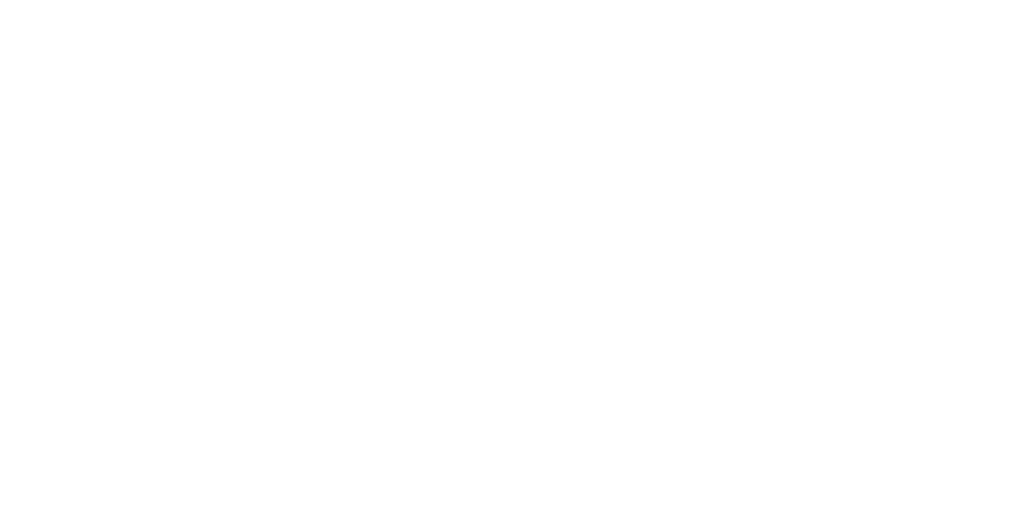
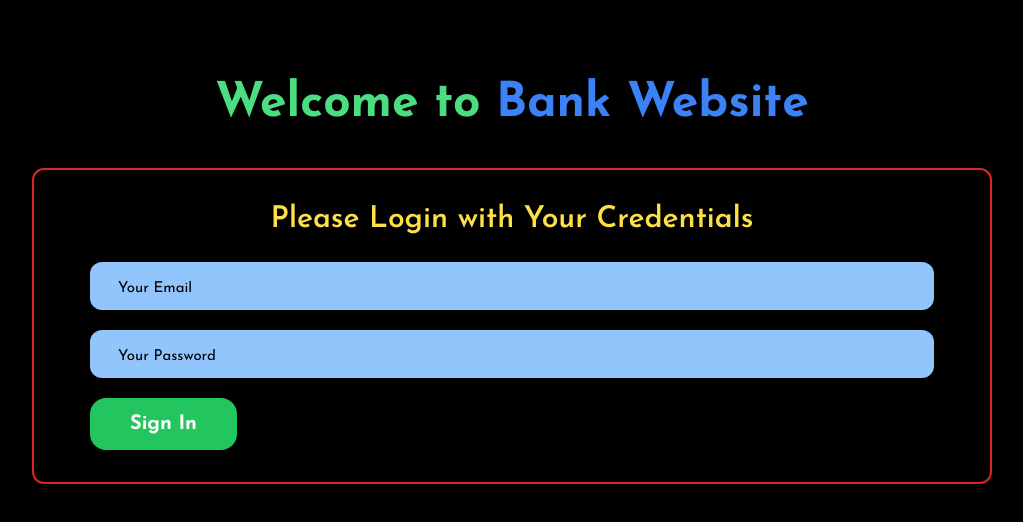
Before and after one commit to mahisurrahman/bankWebsiteUsingJSAndDOM, a plain HTML site: page index.html in a window 1280 px wide. Shown: the whole page, without its empty margins (128-1151 px from the left). Drawn offline with nearby package versions, Linux system fonts and the light colour scheme.

Commit message:
Added the Login Page

```diff
--- a/index.html
+++ b/index.html
@@ -1,16 +1,41 @@
 <!DOCTYPE html>
 <html lang="en">
+
 <head>
     <meta charset="UTF-8">
     <meta name="viewport" content="width=device-width, initial-scale=1.0">
     <title>Bank Website</title>
     <link rel="stylesheet" href="./style/style.css">
     <link rel="shortcut icon" href="./images/bankfavicon.png" type="image/x-icon">
+    <script src="https://cdn.tailwindcss.com"></script>
+    <link rel="preconnect" href="https://fonts.googleapis.com">
+    <link rel="preconnect" href="https://fonts.gstatic.com" crossorigin>
+    <link
+        href="https://fonts.googleapis.com/css2?family=Josefin+Sans:ital,wght@0,100;0,200;0,300;0,400;0,500;0,600;0,700;1,100;1,200;1,300;1,400;1,500;1,600;1,700&display=swap"
+        rel="stylesheet">
 </head>
+
 <body>
+    <header>
+        <h1 class="text-5xl font-bold text-green-400 text-center mt-20">Welcome to <span class="text-blue-500">
+                Bank Website</span></h1>
+    </header>
+    <main>
+        <section class="mt-10 mx-28 border-2 border-red-600 w-9/12 mx-auto py-8 px-14 rounded-xl">
+            <h3 class="text-yellow-300 font-semibold text-3xl text-center">Please Login with Your Credentials</h3>
+            <div class="grid grid-cols-1 gap-3 mt-5">
+                <input class="login-inputs bg-blue-300 text-red-700 text-sm lg:text-2xl font-semibold rounded-xl px-3 lg:px-7 py-2 my-1"
+                    type="email" name="" id="userEmail" placeholder="Your Email">
+                <input class="login-inputs bg-blue-300 text-red-700 text-sm lg:text-2xl font-semibold rounded-xl px-3 lg:px-7 py-2 my-1"
+                    type="password" name="" id="userPassword" placeholder="Your Password">
+            </div>
+            <div class="mt-4 text-center lg:text-left">
+                <button id="btn-submit" class="py-3 px-10 bg-green-500 text-white rounded-2xl font-bold text-xl hover:bg-white hover:text-green-700">Sign In</button>
+            </div>
+        </section>
+    </main>
 
+    <script src="./javascript/login.js"></script>
+</body>
 
-
-    <script src="./javascript/javascript.js"></script>
-</body>
 </html>
--- /dev/null
+++ b/javascript/login.js
@@ -0,0 +1,15 @@
+
+
+document.getElementById('btn-submit').addEventListener('click',function(){
+    const emailField = document.getElementById('userEmail');
+    const email = emailField.value;
+
+    const passwordField = document.getElementById('userPassword');
+    const password = passwordField.value;
+
+    if(email === 'zordanblog009@gmail.com' && password === 'Mahis@Itb281'){
+        console.log('valid User');
+    }else{
+        console.log('invalid User');
+    }
+})
--- a/style/style.css
+++ b/style/style.css
@@ -0,0 +1,13 @@
+* {
+    font-family: 'Josefin Sans', sans-serif;
+}
+
+body {
+    background-color: black;
+}
+
+.login-inputs::placeholder{
+    font-size: 15px;
+    font-weight: 400;
+    color: black;
+}
```
Also changed, not shown: tailwind.config.js (added, +8 -0 lines), javascript/javascript.js (deleted).
